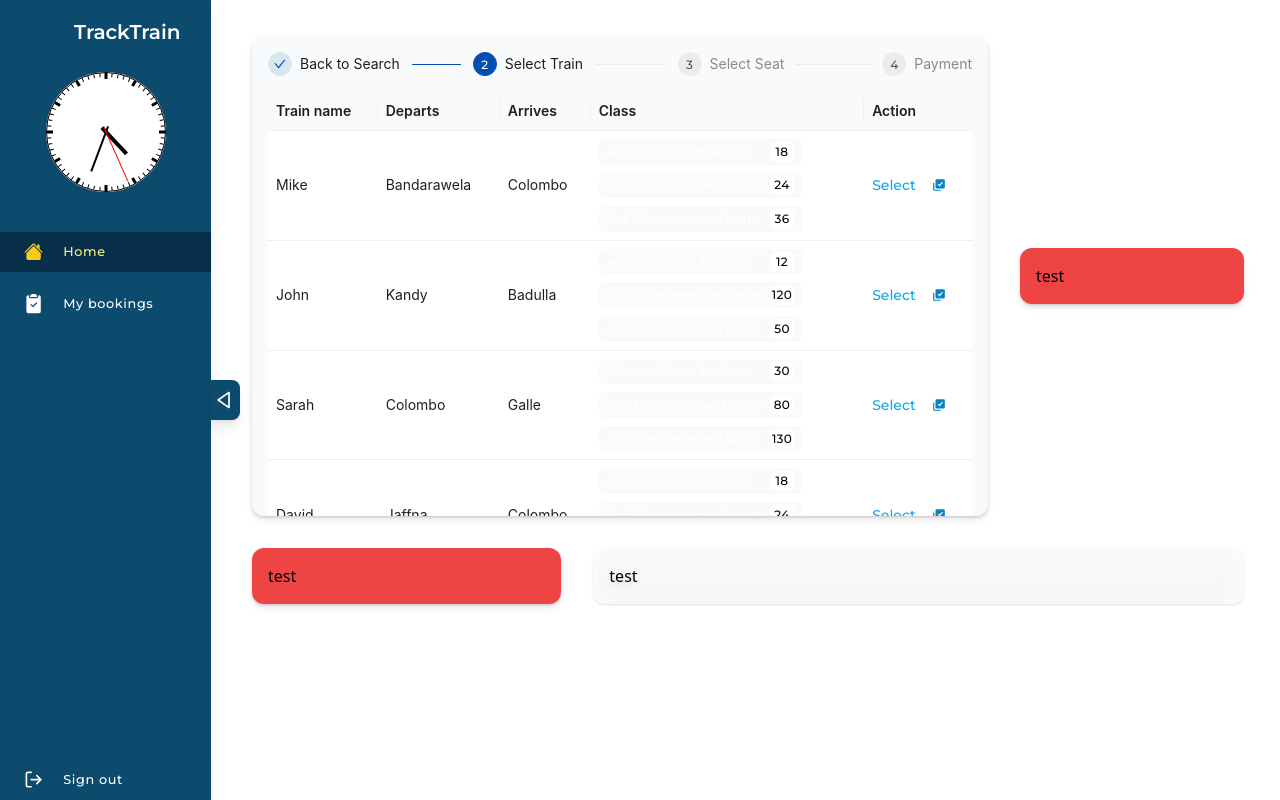
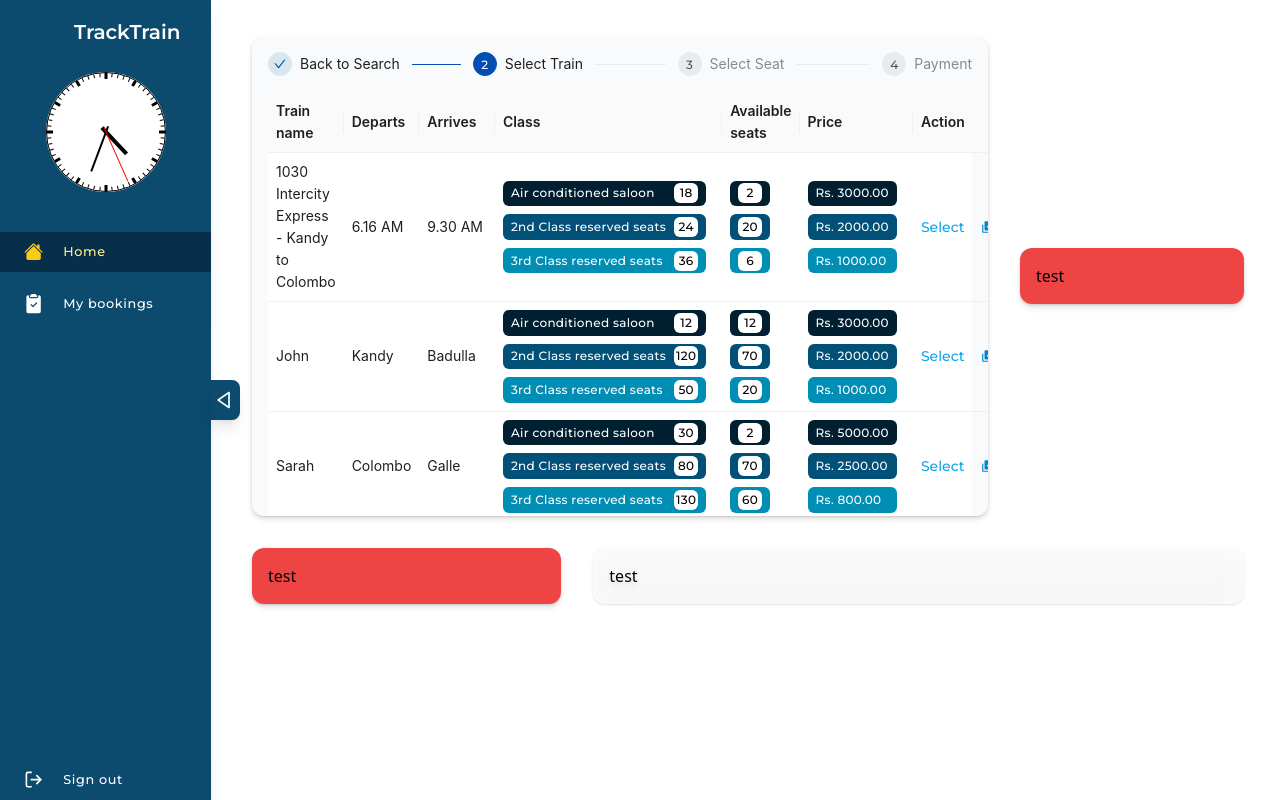
Before and after one commit to Nekromenzer/train-ticket-booking, a React (Vite) app: page / in a window 1280 px wide. Built offline with nearby package versions, Linux system fonts and the light colour scheme; some icons are missing.

Commit message:
table render part

```diff
--- a/src/data/pages/bookingForm.jsx
+++ b/src/data/pages/bookingForm.jsx
@@ -38,13 +38,13 @@ const formattedTime = dayjs(todayDate).format('HH:mm')
 const getTrainClassStyleProps = (type, id) => {
   if (type === 'color') {
     if (id === 1) {
-      return 'red-700'
+      return '#001F30'
     }
     if (id === 2) {
-      return 'green-700'
+      return '#005078'
     }
     if (id === 3) {
-      return 'slate-700'
+      return '#008EB5'
     }
   }
 
@@ -239,6 +239,7 @@ const data = {
               return (
                 <Tag
                   key={item.id}
+                  color={getTrainClassStyleProps('color', item.id)}
                   className={`bg-${getTrainClassStyleProps(
                     'color',
                     item.id
@@ -255,16 +256,58 @@ const data = {
         )
       }
     },
-    // {
-    //   title: 'Available seats',
-    //   dataIndex: 'availableSeats',
-    //   key: 'available'
-    // },
-    // {
-    //   title: 'Price',
-    //   dataIndex: 'price',
-    //   key: 'price'
-    // },
+    {
+      title: 'Available seats',
+      dataIndex: 'availableSeats',
+      key: 'available',
+      render: (_, { availableSeats }) => {
+        return (
+          <Space direction='vertical'>
+            {availableSeats?.map(item => {
+              return (
+                <Tag
+                  key={item.id}
+                  color={getTrainClassStyleProps('color', item.id)}
+                  className={`bg-${getTrainClassStyleProps(
+                    'color',
+                    item.id
+                  )} text-white w-auto border-none flex items-center justify-between py-[0.8rem] px-2 gap-2 rounded-md h-5 antialiased tracking-wide font-[400]  `}
+                >
+                  <div className='bg-white text-black h-5 w-6 flex items-center justify-center rounded-md antialiased '>
+                    {item.seats}
+                  </div>
+                </Tag>
+              )
+            })}
+          </Space>
+        )
+      }
+    },
+    {
+      title: 'Price',
+      dataIndex: 'price',
+      key: 'price',
+      render: (_, { price }) => {
+        return (
+          <Space direction='vertical'>
+            {price?.map(item => {
+              return (
+                <Tag
+                  key={item.id}
+                  color={getTrainClassStyleProps('color', item.id)}
+                  className={`bg-${getTrainClassStyleProps(
+                    'color',
+                    item.id
+                  )} text-white w-auto border-none flex items-center justify-between py-[0.8rem] px-2 gap-2 rounded-md h-5 antialiased tracking-wide font-[400]  `}
+                >
+                  Rs. {item.price}.00
+                </Tag>
+              )
+            })}
+          </Space>
+        )
+      }
+    },
     {
       title: 'Action',
       key: 'action',
--- a/src/pages/user/UserHome.jsx
+++ b/src/pages/user/UserHome.jsx
@@ -14,9 +14,9 @@ const UserHome = () => {
   const trainSchedule = [
     {
       key: '1',
-      trainName: 'Mike',
-      departs: 'Bandarawela',
-      arrives: 'Colombo',
+      trainName: '1030 Intercity Express - Kandy to Colombo',
+      departs: '6.16 AM',
+      arrives: '9.30 AM',
       trainClass: [
         { id: 1, seats: 18 }, // first class
         { id: 2, seats: 24 }, // second class
```
